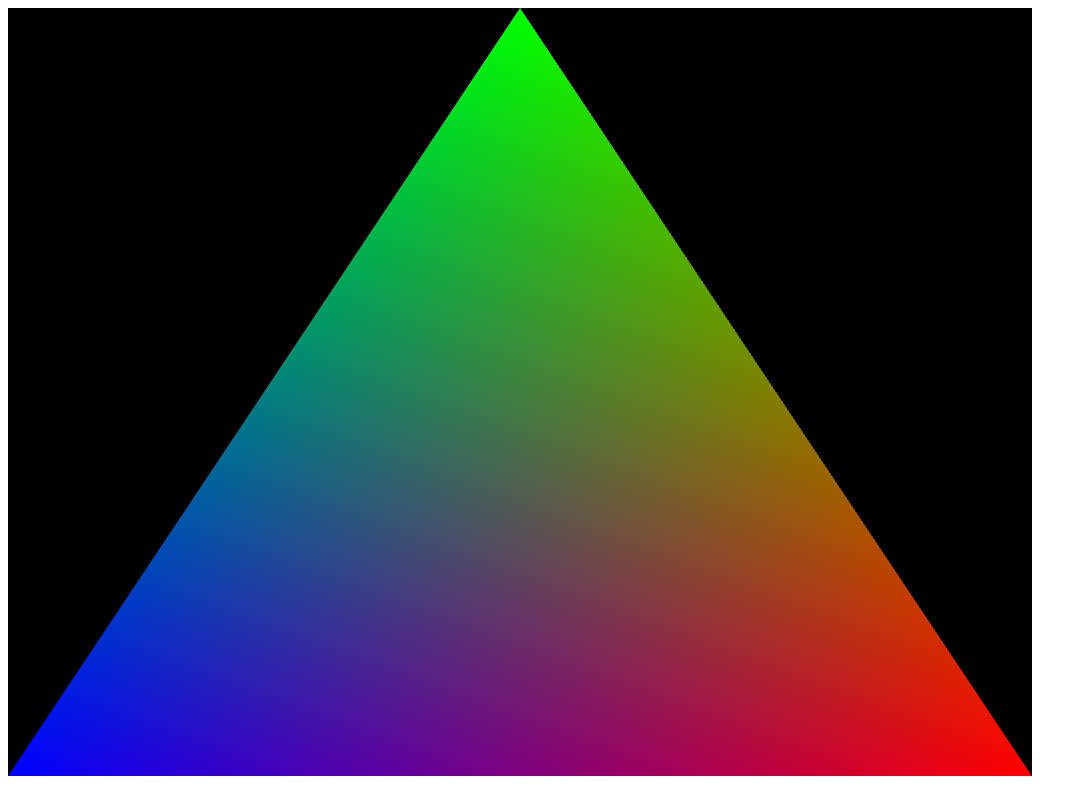
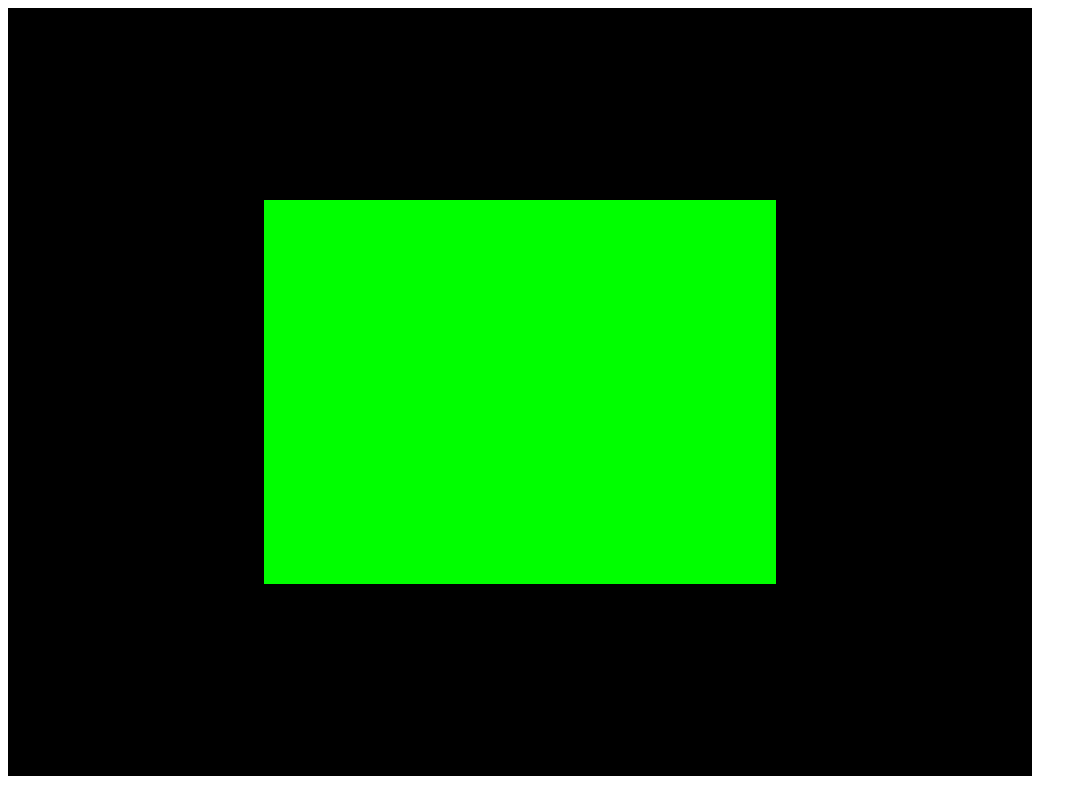
Before and after one commit to Sparanzza/WebGL2-Course, a plain HTML site: page cube.html in a window 1280 px wide. Shown: the whole page, without its empty margins (0-1087 px from the left). Drawn offline with Linux system fonts and the light colour scheme.

Commit message:
Create Cube , but need to rotate object to see all faces.

```diff
--- a/triangle.html
+++ b/cube.html
@@ -4,12 +4,10 @@
     <meta charset="UTF-8">
     <meta name="viewport" content="width=device-width, initial-scale=1.0">
     <meta http-equiv="X-UA-Compatible" content="ie=edge">
-    <title>webGL course Aurelio Muñoz Hijano</title>
-    <link rel="stylesheet" href="css/default.css">
+    <title>Document</title>
 </head>
 <body>
     <canvas id="renderCanvas" width="1024" height="768"></canvas>
-    <script src="js/triangle.js"></script>
     <script id="vertexShader" type="vertexShader">
         #version 300 es
         in vec3 position;
@@ -30,5 +28,6 @@
             finalColor = fcolor;
         }
     </script>
+    <script src="js/cube.js"></script>
 </body>
 </html>
--- /dev/null
+++ b/js/cube.js
@@ -0,0 +1,144 @@
+document.addEventListener("DOMContentLoaded" , start );
+
+var gl;
+
+function start(){
+    console.log("started");
+    var canvas = document.getElementById("renderCanvas");
+    gl = canvas.getContext("webgl2");
+
+    var vertices =[
+        -0.5, -0.5, -0.5,
+        0.5, -0.5, -0.5,
+        0.5, 0.5, -0.5,
+        0.5, 0.5, -0.5,
+       -0.5, 0.5, -0.5,
+       -0.5, -0.5, -0.5,
+
+       -0.5, -0.5, 0.5,
+        0.5, -0.5, 0.5,
+        0.5, 0.5, 0.5,
+        0.5, 0.5, 0.5,
+       -0.5, 0.5, 0.5,
+       -0.5, -0.5, 0.5,
+
+       -0.5, 0.5, 0.5,
+       -0.5, 0.5, -0.5,
+       -0.5, -0.5, -0.5,
+       -0.5, -0.5, -0.5,
+       -0.5, -0.5, 0.5,
+       -0.5, 0.5, 0.5,
+
+        0.5, 0.5, 0.5,
+        0.5, 0.5, -0.5,
+        0.5, -0.5, -0.5,
+        0.5, -0.5, -0.5,
+        0.5, -0.5, 0.5,
+        0.5, 0.5, 0.5,
+
+       -0.5, -0.5, -0.5,
+        0.5, -0.5, -0.5,
+        0.5, -0.5, 0.5,
+        0.5, -0.5, 0.5,
+       -0.5, -0.5, 0.5,
+       -0.5, -0.5, -0.5,
+
+       -0.5, 0.5, -0.5,
+        0.5, 0.5, -0.5,
+        0.5, 0.5, 0.5,
+        0.5, 0.5, 0.5,
+       -0.5, 0.5, 0.5,
+       -0.5, 0.5, -0.5
+      ];
+
+
+    var positionBuffer = gl.createBuffer();
+    gl.bindBuffer(gl.ARRAY_BUFFER, positionBuffer);
+    gl.bufferData(gl.ARRAY_BUFFER , new Float32Array( vertices ) , gl.STATIC_DRAW);
+
+    var colors = [ ];
+
+    var faceColors = [
+        [1.0, 0.0, 0.0, 1.0], // Front face
+        [0.0, 1.0, 0.0, 1.0], // Back face
+        [0.0, 0.0, 1.0, 1.0], // Top face
+        [1.0, 1.0, 0.0, 1.0], // Bottom face
+        [1.0, 0.0, 1.0, 1.0], // Right face
+        [0.0, 1.0, 1.0, 1.0] // Left face
+    ];
+
+    faceColors.forEach(function (color) {
+        for (var i = 0 ; i < 6 ; i++) {
+            colors = colors.concat(color);
+        }
+    }
+    );
+
+
+    var colorBuffer = gl.createBuffer();
+    gl.bindBuffer(gl.ARRAY_BUFFER , colorBuffer);
+    gl.bufferData(gl.ARRAY_BUFFER , new Float32Array(colors), gl.STATIC_DRAW);
+
+
+    var vertexShader = getAndCompileShader("vertexShader");
+    var fragmentShader = getAndCompileShader("fragmentShader");
+    var shaderProgram = gl.createProgram();
+    gl.attachShader(shaderProgram , vertexShader);
+    gl.attachShader(shaderProgram , fragmentShader);
+    gl.linkProgram( shaderProgram );
+
+    if (! gl.getProgramParameter(shaderProgram , gl.LINK_STATUS)){
+        alert("Could not initializse shader");
+    }
+
+    gl.useProgram(shaderProgram);
+
+    var vao = gl.createVertexArray();
+    gl.bindVertexArray(vao);
+
+    var positionAttributeLocation = gl.getAttribLocation(shaderProgram, "position");
+    gl.enableVertexAttribArray(positionAttributeLocation);
+    gl.bindBuffer(gl.ARRAY_BUFFER , positionBuffer);
+    gl.vertexAttribPointer(positionAttributeLocation , 3 , gl.FLOAT,false, 0,0);
+
+    var colorAttributeLocation = gl.getAttribLocation(shaderProgram, "color");
+    gl.enableVertexAttribArray(colorAttributeLocation);
+    gl.bindBuffer(gl.ARRAY_BUFFER , colorBuffer);
+    gl.vertexAttribPointer(colorAttributeLocation , 4 , gl.FLOAT,false, 0,0);
+
+
+    requestAnimationFrame(RunRenderLoop);
+
+    function RunRenderLoop(){
+
+        gl.clearColor(0,0,0,1);
+        gl.clear(gl.COLOR_BUFFER_BIT);
+
+        gl.useProgram(shaderProgram);
+        gl.bindVertexArray(vao);
+        gl.drawArrays(gl.TRIANGLES , 0 , 36);
+        requestAnimationFrame(RunRenderLoop);
+    }
+}
+
+function getAndCompileShader (id){
+    var shader;
+    var shaderElement = document.getElementById(id);
+
+    console.log(shaderElement);
+    var shaderText = shaderElement.text.trim();
+
+    if (id =="vertexShader"){
+        shader = gl.createShader(gl.VERTEX_SHADER);
+    }else if (id == "fragmentShader"){
+        shader = gl.createShader(gl.FRAGMENT_SHADER);
+    }
+    gl.shaderSource(shader, shaderText);
+    gl.compileShader(shader);
+
+    if ( !gl.getShaderParameter(shader, gl.COMPILE_STATUS)) {
+        alert (gl.getShaderInfoLog(shader));
+        return null;
+    }
+    return shader;
+}
```
